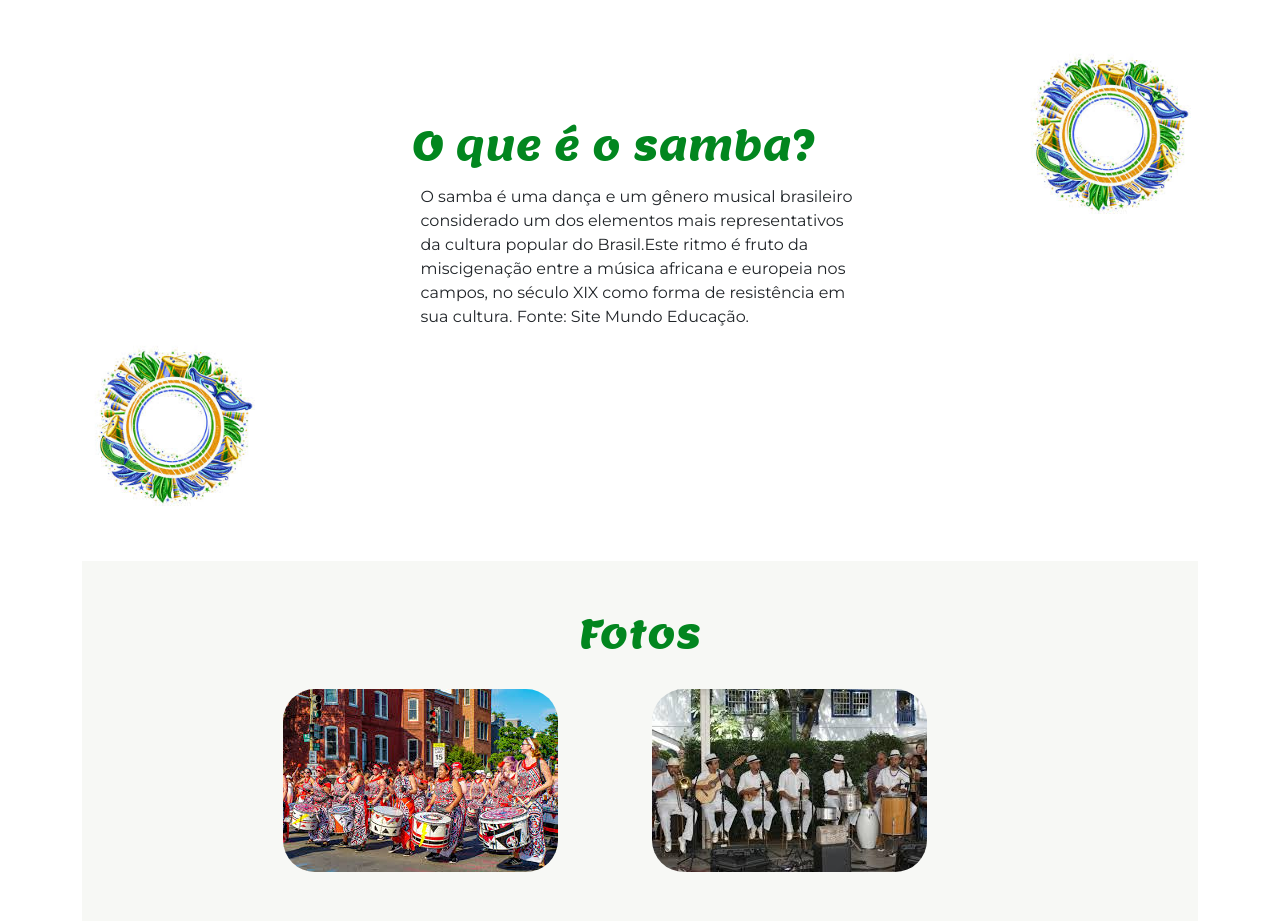
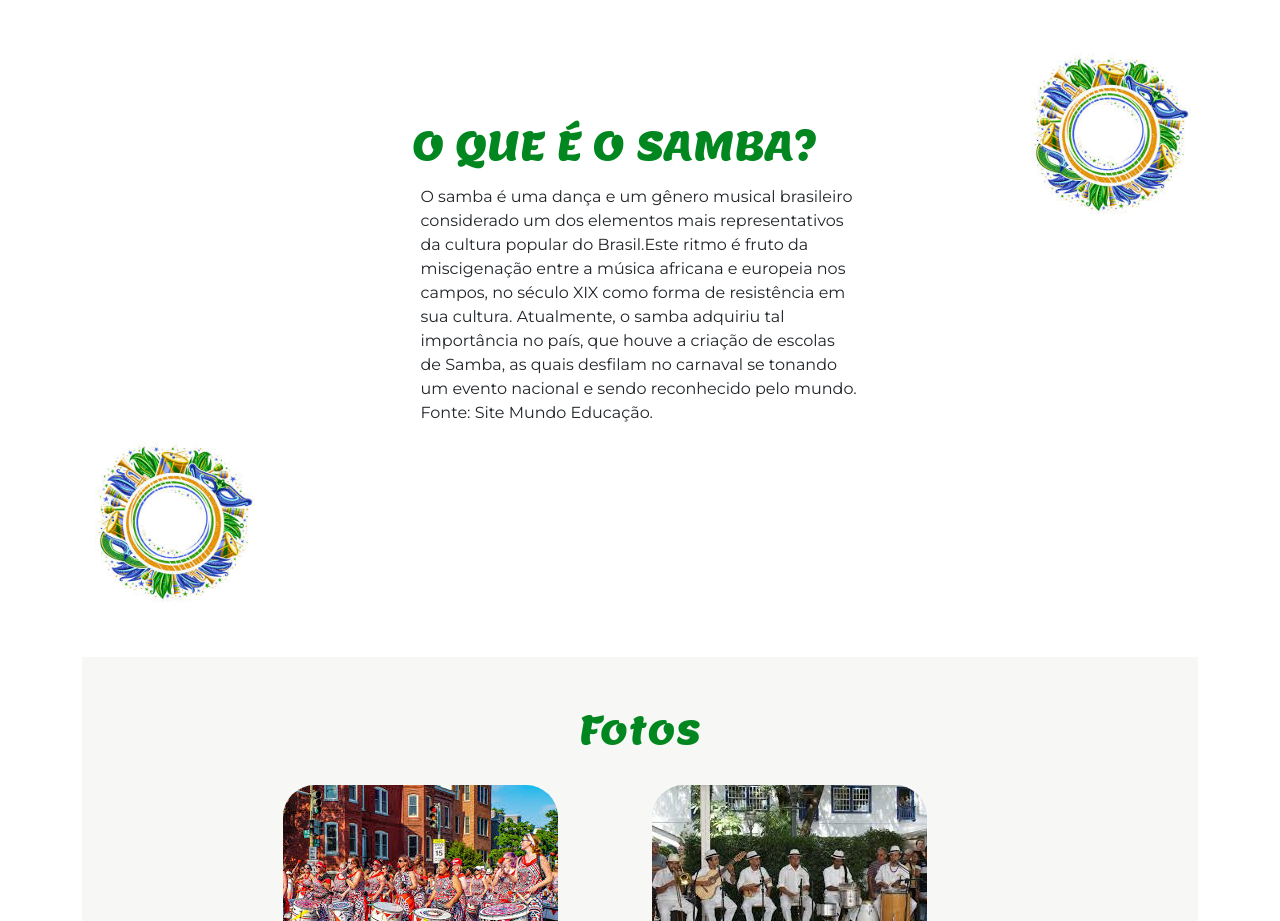
Before and after one commit to JOSIELI-MENECH/P-gina-acessivel, a plain HTML site: page index.html in a window 1280 px wide. Shown: the part 1260-2181 px from the top of the page. Drawn offline with nearby package versions, Linux system fonts and the light colour scheme.

Commit message:
dia 09 de abril

```diff
--- a/index.html
+++ b/index.html
@@ -5,7 +5,7 @@
     <meta charset="UTF-8">
     <meta name="viewport" content="width=device-width, initial-scale=1">
     <link rel="preconnect" href="https://fonts.googleapis.com">
-    <title>Tropicália</title>
+    <title>Samba</title>
     <link href="https://cdnjs.cloudflare.com/ajax/libs/bootstrap/5.3.3/css/bootstrap.min.css" rel="stylesheet">
     <link rel="stylesheet" href="https://cdnjs.cloudflare.com/ajax/libs/bootstrap-icons/1.11.3/font/bootstrap-icons.min.css">
     <link rel="stylesheet" href="styles.css">
@@ -52,9 +52,10 @@
         <section id="tropicalia" class="my-5 pt-6 secao-tropicalia">
             <div class="container d-flex align-items-center ">
                   <div class="col-5">
-                    <h2>O que é o samba?</h2>
+                    <h2>O QUE É O SAMBA?</h2>
 
-                 <p class="p-2">O samba é uma dança e um gênero musical brasileiro considerado um dos elementos mais representativos da cultura popular do Brasil.Este ritmo é fruto da miscigenação entre a música africana e europeia nos campos, no século XIX como forma de resistência em sua cultura. Fonte: Site Mundo Educação. </p>
+                 <p class="p-2">O samba é uma dança e um gênero musical brasileiro considerado um dos elementos mais representativos da cultura popular do Brasil.Este ritmo é fruto da miscigenação entre a música africana e europeia nos campos, no século XIX como forma de resistência em sua cultura. Atualmente, o samba adquiriu tal importância no país, que houve a criação de escolas de Samba, as quais desfilam no carnaval se tonando um evento nacional e sendo reconhecido pelo mundo.
+                Fonte: Site Mundo Educação. </p>
                 </div>
             </div>
         </section>
```
